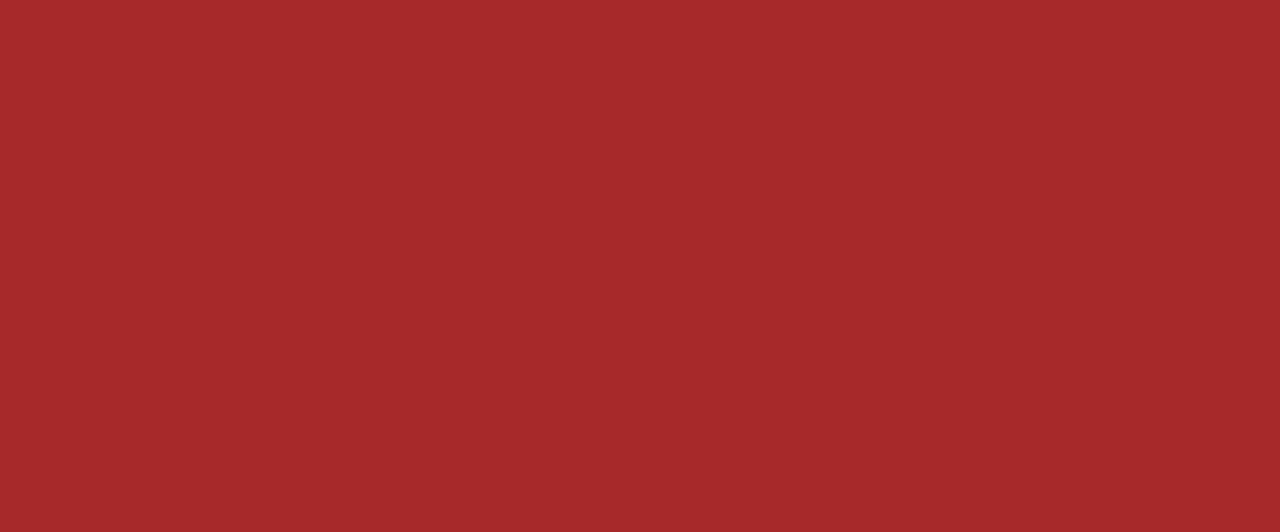
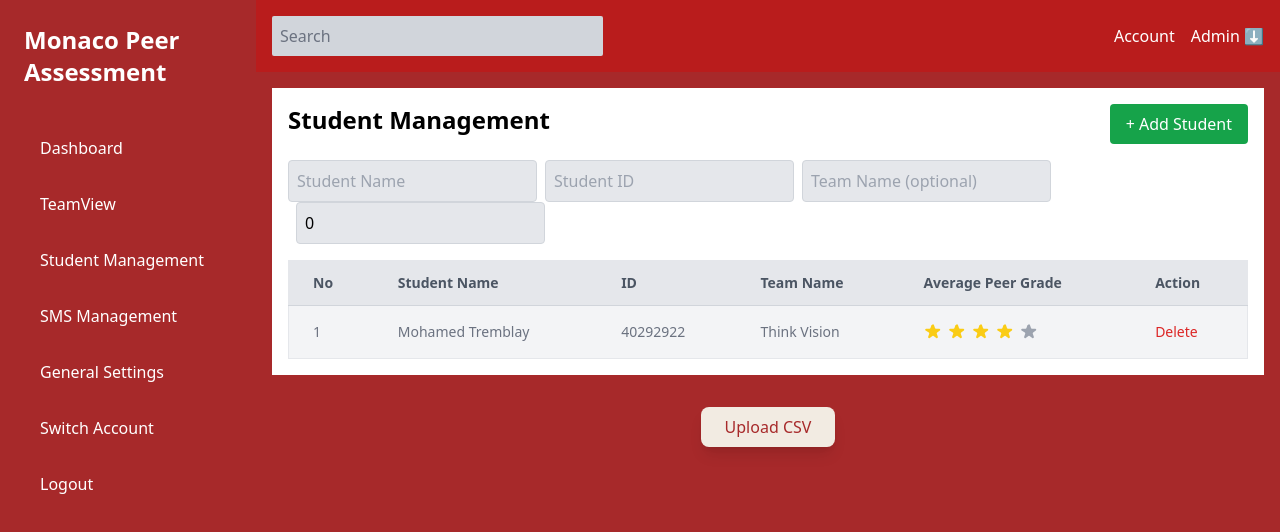
Before and after one commit to kxrur/Pear_Assessment, a React (Vite) app in the folder front/: page /student-management in a window 1280 px wide. Before the commit this address had no page. Shown: the top 532 px of the page. Built offline with nearby package versions, Linux system fonts and the light colour scheme.

Commit message:
refactor to respect file structure

```diff
--- a/front/src/App.tsx
+++ b/front/src/App.tsx
@@ -13,7 +13,7 @@ import SuccessLogin from '@v/login/SuccessLoginView';
 import Welcome from '@v/Welcome';
 import AllTeamsView from '@v/team/AllTeamsView';
 import CreateTeamForm from '@v/team/CreateTeamFormView';
-import PageStudent from './StudentPage/PageStudent';
+import PageStudent from '@v/teacher/PageStudent';
 import StudentManagement from '@v/StudentManagement';
 import { TeamViewDelete } from '@v/team/AllTeamsDeleteView';
 import TeamDropdown from '@c/input/Dropdown';
@@ -26,7 +26,7 @@ export default function App() {
       <div className='bg-background h-screen w-dvw'>
         <Routes>
           <Route path='/' element={<PageStudent />} />
-          <Route path='/begin' element={<StudentManagement />} />
+          <Route path='/student-management' element={<StudentManagement />} />
           <Route path='/welcome' element={<Welcome />} />
           <Route path='/create-team' element={<CreateTeamForm />} />
           <Route path='/team' element={<AllTeamsView teams={teams} />} />
--- a/front/src/StudentPage/TableStudent.tsx
+++ b/front/src/components/ui/table/TableStudent.tsx
@@ -1,9 +1,9 @@
 import React from 'react';
 import { Student, Team } from '@t/types';
 interface TableStudentProps {
-    students: Student[]; // Array of Student objects
-    teams: Team[]; // Array of Team objects
-    searchTerm: string; // Search term for filtering
+  students: Student[]; // Array of Student objects
+  teams: Team[]; // Array of Team objects
+  searchTerm: string; // Search term for filtering
 }
 
 const TableStudent: React.FC<TableStudentProps> = ({ students, teams, searchTerm }) => {
--- a/front/src/views/StudentManagement.tsx
+++ b/front/src/views/StudentManagement.tsx
@@ -2,7 +2,7 @@ import React, { useState } from 'react';
 import Sidebar from '@c/navBar/Sidebar';
 import Header from '@c/ui/table/Header';
 import StudentTable from '@c/ui/table/StudentTable';
-import ButtonOpenFile from '@c/input/buttonOpenFile';
+import ButtonOpenFile from '@c/input/ButtonOpenFile';
 import { sidebarItems } from '@t/SampleData';
 
 
--- a/front/src/StudentPage/PageStudent.tsx
+++ b/front/src/views/teacher/PageStudent.tsx
@@ -3,7 +3,7 @@ import React, { useState } from 'react';
 import Sidebar from '@c/navBar/Sidebar';
 import Header from '@c/ui/table/Header';
 import { sidebarItemsStudents } from '@t/SampleData'; // Your sidebar data
-import TableStudent from './TableStudent'; // Import TableStudent component
+import TableStudent from '@c/ui/table/TableStudent'; // Import TableStudent component
 import { teams } from '@t/SampleData'; // Import teams data instead of type
 import { Team } from '@t/types';
 
```
